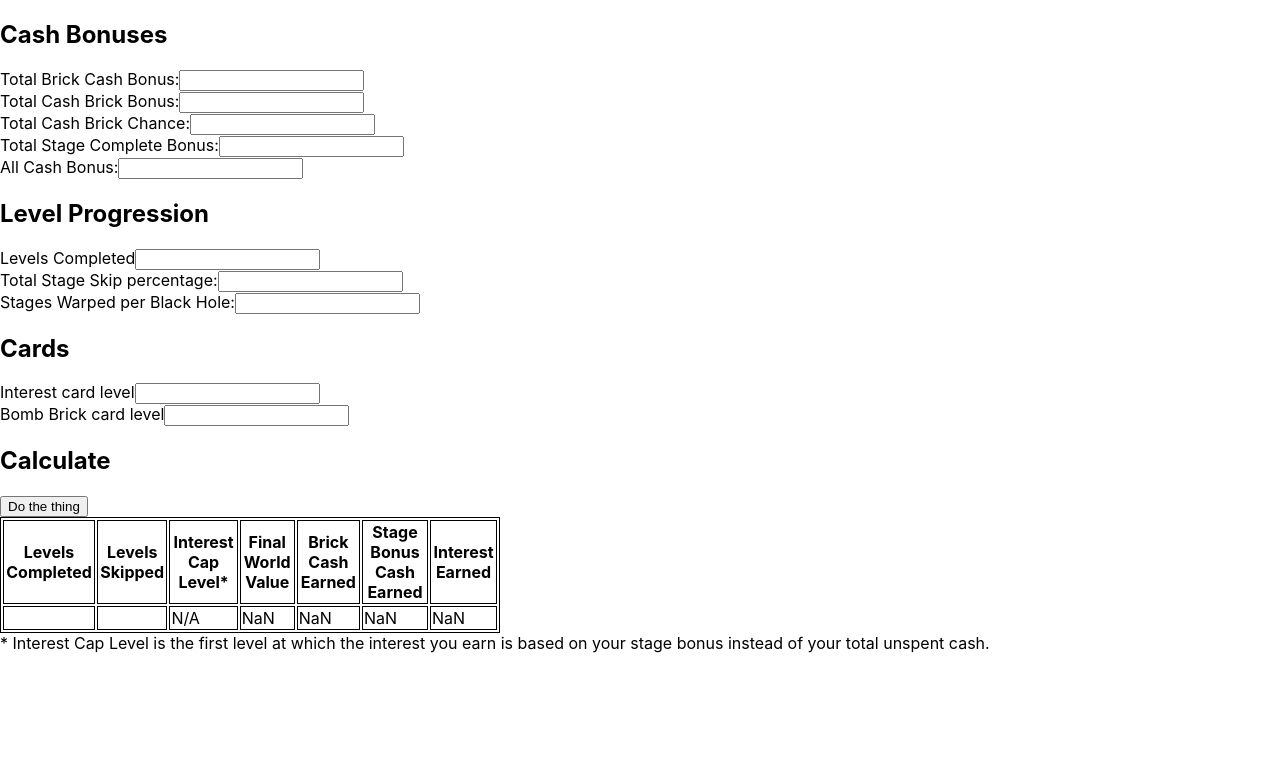
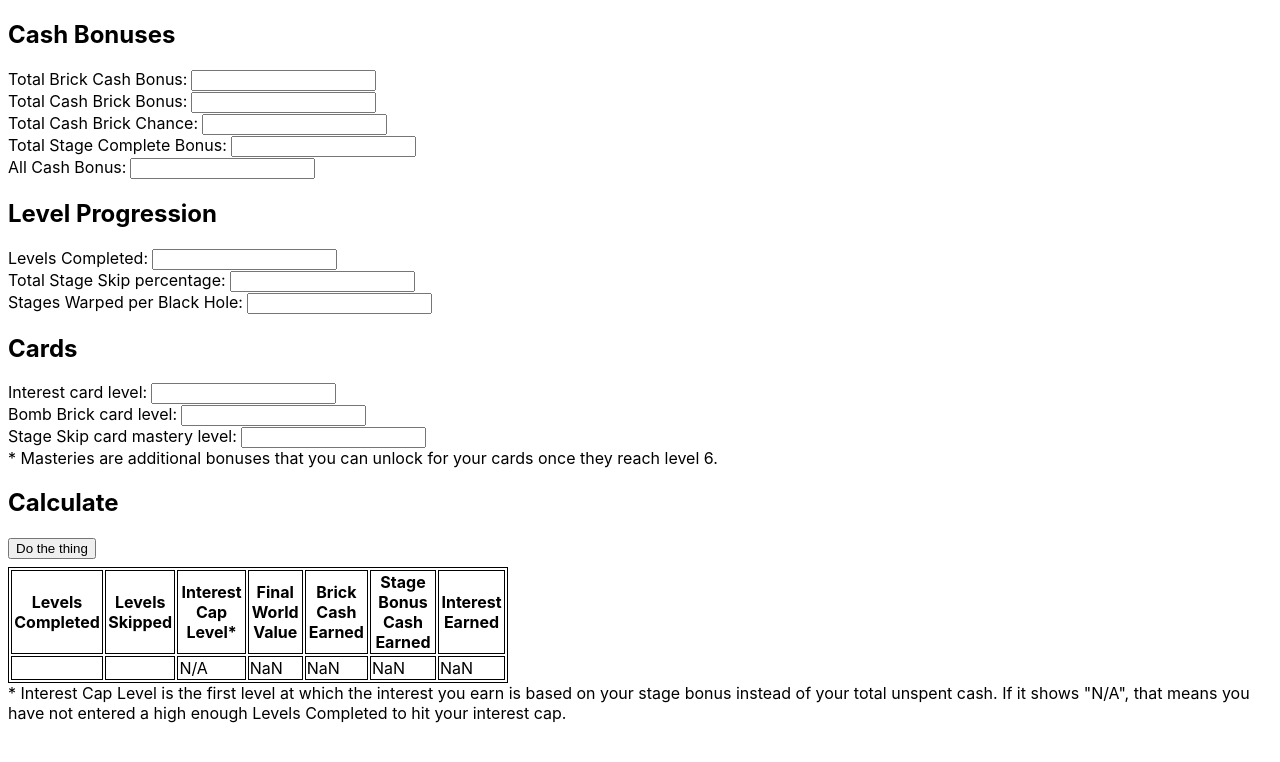
Before and after one commit to TheJosephChen/ibb-cash-sim, a React (Create React App) app: page / in a window 1280 px wide. Shown: the top 762 px of the page. Built offline with nearby package versions, Linux system fonts and the light colour scheme.

Commit message:
update for level 12 and masteries

```diff
--- a/src/App.css
+++ b/src/App.css
@@ -1,3 +1,17 @@
-table, th, td {
-    border: 1px solid black;
-  }
+.calc-container {
+  padding-left: 8px;
+}
+
+table,
+th,
+td {
+  border: 1px solid black;
+}
+
+input {
+  margin-left: 4px;
+}
+
+button {
+  margin-bottom: 8px;
+}
--- a/src/App.js
+++ b/src/App.js
@@ -1,5 +1,5 @@
 import './App.css';
-import React, {useState}from 'react';
+import React, { useState } from 'react';
 import CalculateInterest from './interest';
 import convertNumberLetter from "./numbers/NumberConversions";
 
@@ -29,6 +29,7 @@ function App() {
 
   return (
     <div className="App">
+      <div className="calc-container">
         <form onSubmit={handleSubmit}>
           <h2>Cash Bonuses</h2>
           <div className="form-row">
@@ -78,7 +79,7 @@ function App() {
           <div className="form-row">
             <div className="col">
               <label>
-              Levels Completed
+                Levels Completed:
                 <input
                   id="levels"
                   type="number" />
@@ -106,7 +107,7 @@ function App() {
           <div className="form-row">
             <div className="col">
               <label>
-              Interest card level
+                Interest card level:
                 <input
                   id="interestLevel"
                   type="number" />
@@ -114,12 +115,21 @@ function App() {
             </div>
             <div className="col">
               <label>
-              Bomb Brick card level
+                Bomb Brick card level:
                 <input
                   id="bombLevel"
                   type="number" />
               </label>
             </div>
+            <div className="col">
+              <label>
+                Stage Skip card mastery level:
+                <input
+                  id="stageSkipLevel"
+                  type="number" />
+              </label>
+            </div>
+            * Masteries are additional bonuses that you can unlock for your cards once they reach level 6.
           </div>
           <h2>Calculate</h2>
           <button type="submit">Do the thing</button>
@@ -149,7 +159,8 @@ function App() {
             </tr>
           </tbody>
         </table>
-      * Interest Cap Level is the first level at which the interest you earn is based on your stage bonus instead of your total unspent cash.
+        * Interest Cap Level is the first level at which the interest you earn is based on your stage bonus instead of your total unspent cash. If it shows "N/A", that means you have not entered a high enough Levels Completed to hit your interest cap.
+      </div>
     </div>
   );
 }
--- a/src/interest.js
+++ b/src/interest.js
@@ -22,20 +22,22 @@ function CalculateInterest(e) {
 
     const interestLevel = e.target.elements.interestLevel.value || '0';
     const bombLevel = e.target.elements.bombLevel.value || '0';
+    const stageSkipLevel = e.target.elements.stageSkipLevel.value || '0';
 
     const interestPercent = getInterestPercent(interestLevel);
     const bombPercent = getBombPercent(bombLevel);
+    const stageSkipBonus = getStageSkipBonus(stageSkipLevel);
     const levels = e.target.elements.levels.value;
 
     function doesWarp() {
-        return Math.floor(Math.random()*100) === 0;
+        return Math.floor(Math.random() * 100) === 0;
     }
 
     function getInterestPercent(interestCardLevel) {
         if (interestCardLevel === '0') {
             return 0;
         }
-        const interestCardValues = [0.001, 0.0015, 0.002, 0.0025, 0.003, 0.0035];
+        const interestCardValues = [0.001, 0.0015, 0.002, 0.0025, 0.003, 0.0035, 0.0035, 0.0035, 0.0035, 0.0035, 0.0035, 0.0035];
         return interestCardValues[interestCardLevel - 1];
     }
 
@@ -43,13 +45,21 @@ function CalculateInterest(e) {
         if (bombCardLevel === '0') {
             return 0;
         }
-        const bombCardValues = [0.1, 0.13, 0.16, 0.19, 0.22, 0.25];
+        const bombCardValues = [0.1, 0.13, 0.16, 0.19, 0.22, 0.25, 0.28, 0.31, 0.34, 0.37, 0.4, 0.43];
         return bombCardValues[bombCardLevel - 1];
+    }
+
+    function getStageSkipBonus(stageSkipLevel) {
+        if (stageSkipLevel === '0') {
+            return 0;
+        }
+        const stageSkipMasteryValues = [1.25, 1.5, 1.75, 2, 2.25, 2.5];
+        return stageSkipMasteryValues[stageSkipLevel - 1];
     }
 
     function calculateStagesToSkip() {
         let stagesToSkip = 0;
-        const randomInt = Math.floor(Math.random()*100);
+        const randomInt = Math.floor(Math.random() * 100);
         if (randomInt <= stageSkipPercent - 1) {
             stagesToSkip++;
             return stagesToSkip + calculateStagesToSkip();
@@ -59,7 +69,7 @@ function CalculateInterest(e) {
     }
 
     function calculateStageBrickValue(stage, health) {
-        const {green, blue, red} = stage || {};
+        const { green, blue, red } = stage || {};
         let stageBrickValue = 0;
         if (green > 0) {
             const bombGreenCount = Math.floor(green * bombPercent);
@@ -133,10 +143,11 @@ function CalculateInterest(e) {
 
         // check for stage skips
         // on stage skip, multiply the current stage bonus by the number of skips
+        // if the stage skip card has masteries, include that bonus
         const skips = parseInt(calculateStagesToSkip());
         if (skips > 0) {
             totalStagesSkipped += skips;
-            totalCashFromStageBonus += stageBonusValue * skips;
+            totalCashFromStageBonus += stageBonusValue * skips * stageSkipBonus;
             totalCashOnHand += stageBonusValue * skips;
             currentLevel += skips;
         }
```
Lines whose indentation alone changed are shown as unchanged.
